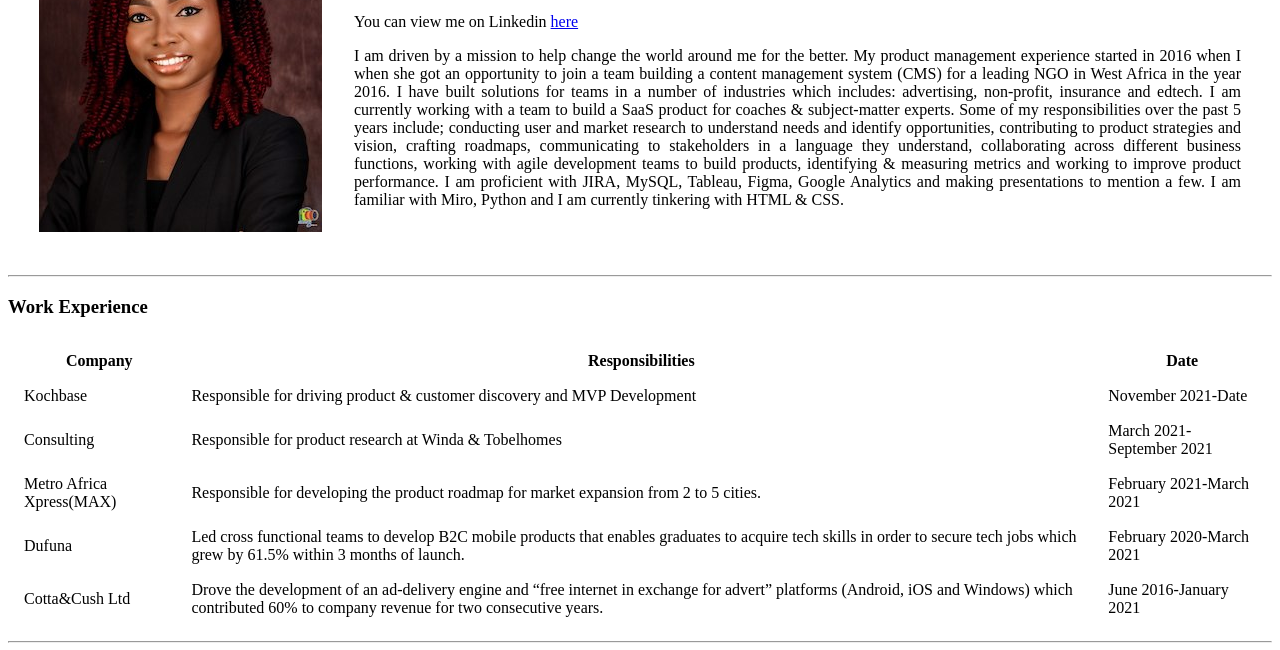
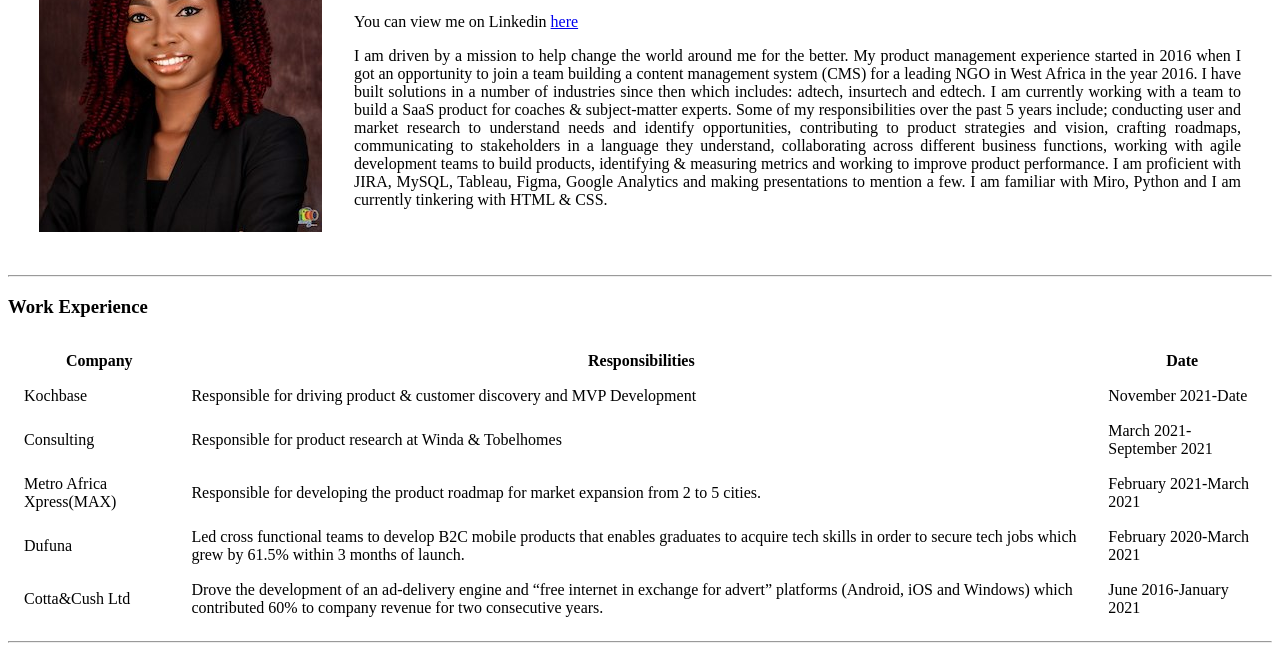
Before and after one commit to nifemi-omotola/nifemis-cv, a plain HTML site: page index.html in a window 1280 px wide. Shown: the part 150-800 px from the top of the page. Drawn offline with Linux system fonts and the light colour scheme.

Commit message:
Update index.html

```diff
--- a/index.html
+++ b/index.html
@@ -16,8 +16,10 @@
       <p align="justify">
         I am driven by a mission to help change the world around me for the better.
 
-        My product management experience started in 2016 when I when she got an opportunity to join a team building a content management system (CMS) for a leading NGO in West Africa in the year 2016.
-        I have built solutions for teams in a number of industries which includes: advertising, non-profit, insurance and edtech. I am currently working with a team to build a SaaS product for coaches & subject-matter experts.
+        My product management experience started in 2016 when I got an opportunity to join a team building a content management system (CMS) for a leading NGO in West Africa in the year 2016.
+
+        I have built solutions in a number of industries since then which includes: adtech, insurtech and edtech. I am currently working with a team to build a SaaS product for coaches & subject-matter experts.
+
         Some of my responsibilities over the past 5 years include; conducting user and market research to understand needs and identify opportunities, contributing to product strategies and vision, crafting roadmaps, communicating to stakeholders in a language they understand, collaborating across different business functions, working with agile development teams to build products, identifying & measuring metrics and working to improve product performance. I am proficient with JIRA, MySQL, Tableau, Figma, Google Analytics  and making presentations to mention a few. I am familiar with Miro, Python and I am currently tinkering with HTML & CSS.
 
       </p>
```
